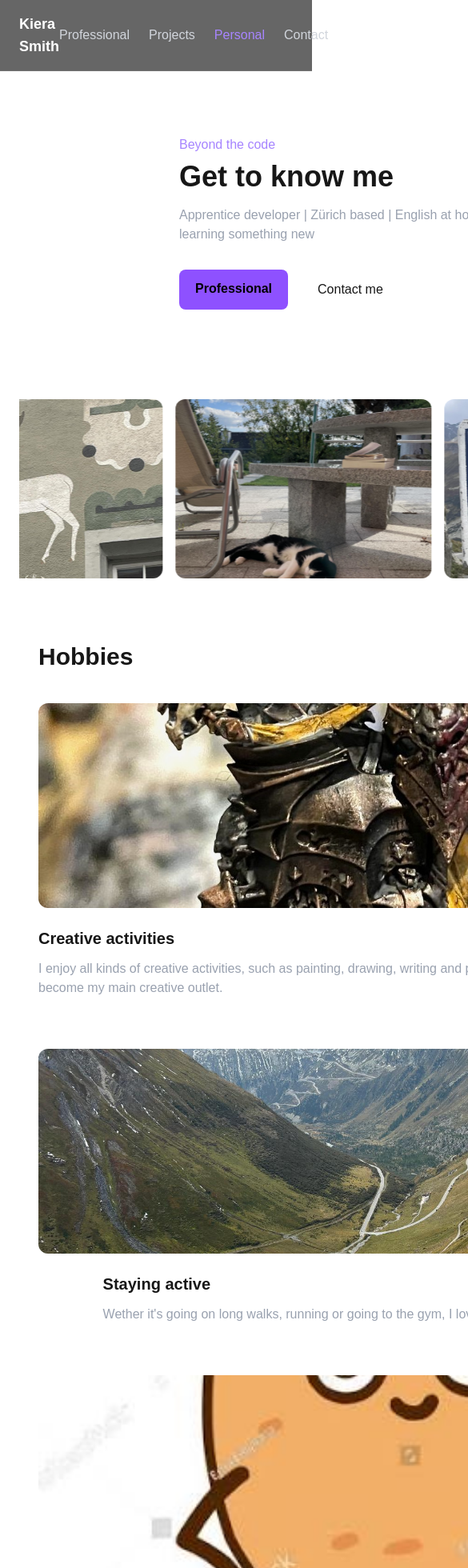
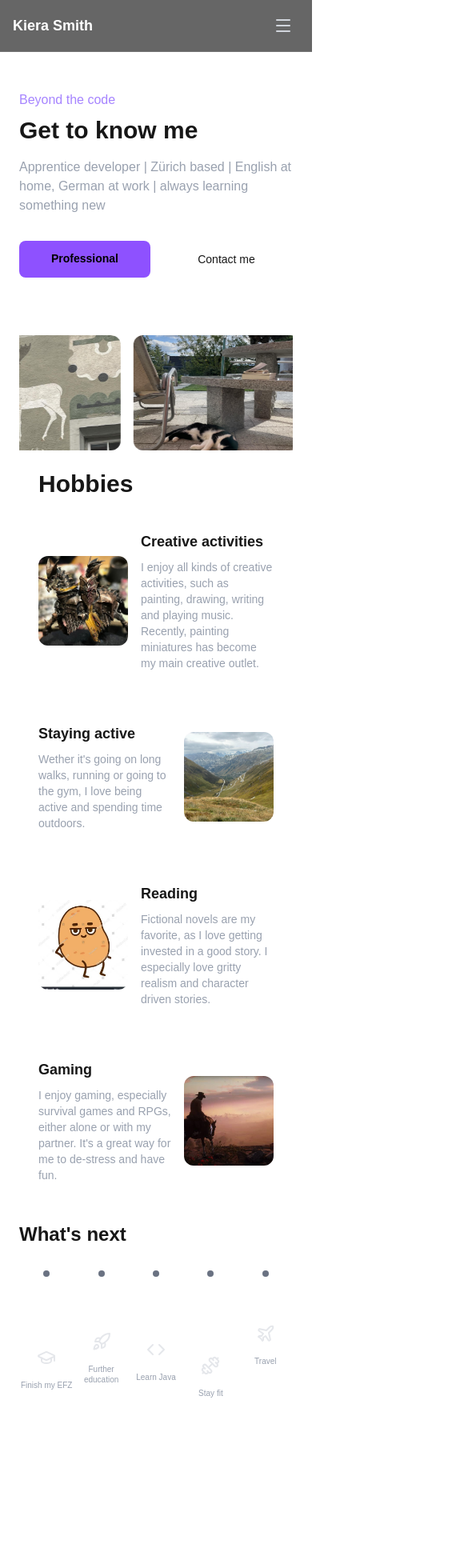
Before and after one commit to kirsnif/Webportfolio, a Next.js app: page /personal in a window 390 px wide. Shown: the top 1960 px of the page at 80% size, 585 px wide, since content can reach past the window. Built offline with nearby package versions, Linux system fonts and the light colour scheme.

Commit message:
fix mobile layout

```diff
--- a/src/app/personal/page.tsx
+++ b/src/app/personal/page.tsx
@@ -6,7 +6,7 @@ import Thanks from "@/components/thanks";
 
 export default function Personal(){
     return(
-        <main className="mx-auto max-w-5xl px-6">
+        <main className="mx-auto w-full max-w-5xl px-6">
             <GreetingPers />
             <PhotoStrip />
             <Hobbies />
--- a/src/components/Navbar.tsx
+++ b/src/components/Navbar.tsx
@@ -2,6 +2,8 @@
 
 import Link from "next/link";
 import { usePathname } from "next/navigation";
+import { useState } from "react";
+import { Menu, X } from "lucide-react";
 
 const links = [
   { label: "Professional", href: "/" },
@@ -12,33 +14,41 @@ const links = [
 
 export default function Navbar() {
   const pathname = usePathname();
+  const [open, setOpen] = useState(false);
+
+const linkColor = (href: string) =>
+  pathname === href ? "text-violet-400" : "text-gray-300 hover:text-white";
 
   return (
-    <nav className="sticky top-0 z-50 flex items-center justify-between border-b border-white/10 bg-black/60 px-6 py-4 backdrop-blur">
-      <Link href="/" className="text-lg font-bold text-white">
+    <nav className="sticky top-0 z-50 flex items-center justify-between border-b border-white/10 bg-black/60 px-4 py-3 backdrop-blur sm:px-6 sm:py-4">
+      <Link href="/" onClick={() => setOpen(false)} className="text-lg font-bold text-white">
         Kiera Smith
       </Link>
 
-      <ul className="flex items-center gap-6">
-        {links.map((link) => {
-          const isActive = pathname === link.href;
+      <ul className="hidden items-center gap-6 md:flex">
+        {links.map((link) => (
+          <li key={link.href}>
+            <Link href={link.href} className={linkColor(link.href)}>
+              {link.label}
+            </Link>
+          </li>
+        ))}
+      </ul>
 
-          return (
+      <button type="button" onClick={() => setOpen(!open)} aria-expanded={open} aria-controls="mobile-menu" aria-label={open ? "Close menu" : "Open menu"} className="rounded-lg p-2 text-gray-300 hover:bg-white/10 hover:text-white md:hidden">
+        {open ? <X size={24} /> : <Menu size={24} />}
+      </button>
+      {open && (
+        <ul id="mobile-menu" className="absolute inset-x-0 top-full flex flex-col border-b border-white/10 bg-black/90 px-4 py-2 backdrop-blur md:hidden">
+          {links.map((link) => (
             <li key={link.href}>
-              <Link
-                href={link.href}
-                className={
-                  isActive
-                    ? "text-violet-400"
-                    : "text-gray-300 hover:text-white"
-                }
-              >
+              <Link href={link.href} onClick={() => setOpen(false)} className={'böocl py-3 ${linkColor(link.href)}'}>
                 {link.label}
               </Link>
             </li>
-          );
-        })}
-      </ul>
+          ))}
+        </ul>
+      )}
     </nav>
   );
 }
--- a/src/components/allProjects.tsx
+++ b/src/components/allProjects.tsx
@@ -33,7 +33,7 @@ export const projects: Project[] = [
   {
     slug: "todo-app",
     title: "To-Do App",
-    image: "/images/todoApp.png",
+    image: "/images/TodoApp.png",
     summary: ".NET project for tracking tasks.",
     description: "A single page application built using Blazor and C# for tracking tasks. It allows users to add, edit, delete and mark tasks as complete or in progress. I designed the UI using CSS and implemented the functionality using C# and Blazor. The application uses Dapper to interact with a MariaDB database that exists in a Docker container.",
     tech: ["Blazor", "C#", "Dapper", "MariaDB", "Docker"],
--- a/src/components/futureGoals.tsx
+++ b/src/components/futureGoals.tsx
@@ -45,15 +45,15 @@ function Pendulum({ label, Icon, length }: Goal) {
     <div
       onMouseEnter={handleEnter}
       onClick={() => swing(30)}
-      className="flex w-20 cursor-pointer flex-col items-center"
+      className="flex w-full cursor-pointer flex-col items-center"
     >
       <div ref={scope} className="flex origin-top flex-col items-center">
         <span className="-mt-1 h-2 w-2 rounded-full bg-gray-500" />
         <span className="w-px bg-white/30" style={{ height: length }} />
-        <div className="rounded-xl border border-white/10 bg-white/5 p-3 text-gray-200">
+        <div className="rounded-xl border border-white/10 bg-white/5 p-2 text-gray-200 sm:p-3">
           <Icon size={24} />
         </div>
-        <span className="mt-2 text-center text-xs text-gray-400">{label}</span>
+        <span className="mt-2 text-center text-[10px] leading-tight text-gray-400 sm:text-xs">{label}</span>
       </div>
     </div>
   );
@@ -61,10 +61,10 @@ function Pendulum({ label, Icon, length }: Goal) {
 
 export default function FutureGoals() {
   return (
-    <section className="mx-auto max-w-5xl px-6 py-12">
+    <section className="py-12">
       <h2 className="text-2xl font-bold">What&apos;s next</h2>
       <div className="mt-8 border-t border-white/20 pb-8">
-        <div className="flex flex-wrap justify-around gap-y-8">
+        <div className="grid grid-cols-5">
           {goals.map((goal) => (
             <Pendulum key={goal.label} {...goal} />
           ))}
--- a/src/components/greeting.tsx
+++ b/src/components/greeting.tsx
@@ -14,13 +14,13 @@ export default function Greeting() {
           <div className="mt-8 flex gap-4">
             <Link
               href="/projects"
-              className="rounded-lg bg-violet-500 px-5 py-3 font-semibold text-black hover:bg-violet-300"
+              className="flex-1 whitespace-nowrap rounded-lg bg-violet-500 px-4 py-3 text-center text-sm font-semibold text-black hover:bg-violet-300 sm:flex-none sm:px-5 sm:text-base"
             >
               View projects
             </Link>
             <Link
               href="/contact"
-              className="rounded-lg border border-white/20 px-5 py-3 hover:border-white/50"
+              className="flex-1 whitespace-nowrap rounded-lg border border-white/20 px-4 py-3 text-center text-sm hover:border-white/50 sm:flex-none sm:px-5 sm:text-base"
             >
               Contact me
             </Link>
--- a/src/components/greetingPers.tsx
+++ b/src/components/greetingPers.tsx
@@ -2,25 +2,25 @@ import Link from "next/link";
 
 export default function GreetingPers() {
     return(
-      <section className="flex flex-col-reverse items-center gap-10 py-20 md:flex-row md:justify-between">
+      <section className=" py-12 md:py-20">
         <div className="max-w-xl">
           <p className="text-violet-400">Beyond the code</p>
-          <h1 className="mt-2 text-4xl font-bold md:text-6xl">
+          <h1 className="mt-2 text-3xl font-bold sm:text-4xl md:text-6xl">
             Get to know me
           </h1>
           <p className="mt-4 text-gray-400">
             Apprentice developer | Zürich based | English at home, German at work | always learning something new
           </p>
-          <div className="mt-8 flex gap-4">
+          <div className="mt-8 flex flex-wrap gap-3">
             <Link
               href="/"
-              className="rounded-lg bg-violet-500 px-5 py-3 font-semibold text-black hover:bg-violet-300"
+              className="flex-1 whitespace-nowrap rounded-lg bg-violet-500 px-4 py-3 text-center text-sm font-semibold text-black hover:bg-violet-300 sm:flex-none sm:px-5 sm:text-base"
             >
               Professional
             </Link>
             <Link
               href="/contact"
-              className="rounded-lg border border-white/20 px-5 py-3 hover:border-white/50"
+              className="flex-1 whitespace-nowrap rounded-lg border border-white/20 px-4 py-3 text-center text-sm hover:border-white/50 sm:flex-none sm:px-5 sm:text-base"
             >
               Contact me
             </Link>
--- a/src/components/hobbies.tsx
+++ b/src/components/hobbies.tsx
@@ -29,7 +29,7 @@ const hobbies: Hobby[] = [
 
 export default function Hobbies() {
   return (
-    <section className="mx-auto max-w-5xl px-6 py-12">
+    <section className="mx-auto max-w-5xl px-6">
       <h2 className="text-3xl font-bold">Hobbies</h2>
       <div className="mt-10 space-y-16">
         {hobbies.map((hobby, index) => (
--- a/src/components/hobbyCard.tsx
+++ b/src/components/hobbyCard.tsx
@@ -20,8 +20,8 @@ export default function HobbyCard({
 }: HobbyCardProps) {
   return (
     <article
-      className={`flex flex-col items-center gap-6 md:gap-10 ${
-        reverse ? "md:flex-row-reverse" : "md:flex-row"
+      className={`flex items-center gap-4 md:gap-10 ${
+        reverse ? "flex-row-reverse" : "flex-row"
       }`}
     >
       <Image
@@ -29,11 +29,11 @@ export default function HobbyCard({
         alt={alt}
         width={640}
         height={448}
-        className="h-64 w-full rounded-xl object-cover md:w-1/2"
+        className="h-28 w-28 shrink-0 rounded-xl object-cover sm:h-36 sm:w-36 md:h-64 md:w-1/2 md:shrink"
       />
-      <div className="md:w-1/2">
-        <h3 className="text-xl font-semibold">{title}</h3>
-        <p className="mt-3 text-gray-400">{description}</p>
+      <div className="min-w-0 md:w-1/2">
+        <h3 className="text-lg font-semibold md:text-xl">{title}</h3>
+        <p className="mt-2 text-sm text-gray-400 md:mt-3 md:text-base">{description}</p>
       </div>
     </article>
   );
--- a/src/components/slideshow.tsx
+++ b/src/components/slideshow.tsx
@@ -12,7 +12,7 @@ const photos = [
 
 export default function PhotoStrip() {
   return (
-    <section className="marquee overflow-hidden py-8">
+    <section className="marquee w-full max-w-full overflow-hidden py-6 md:py-8">
       <div className="marquee-track flex w-max">
         {[...photos, ...photos].map((photo, i) => {
           const isCopy = i >= photos.length;
@@ -24,7 +24,7 @@ export default function PhotoStrip() {
                 alt={isCopy ? "" : photo.alt}
                 width={320}
                 height={224}
-                className="h-56 w-80 rounded-xl object-cover"
+                className="h-36 w-52 rounded-xl object-cover sm:h-56 sm:w-80"
               />
             </div>
           );
```
